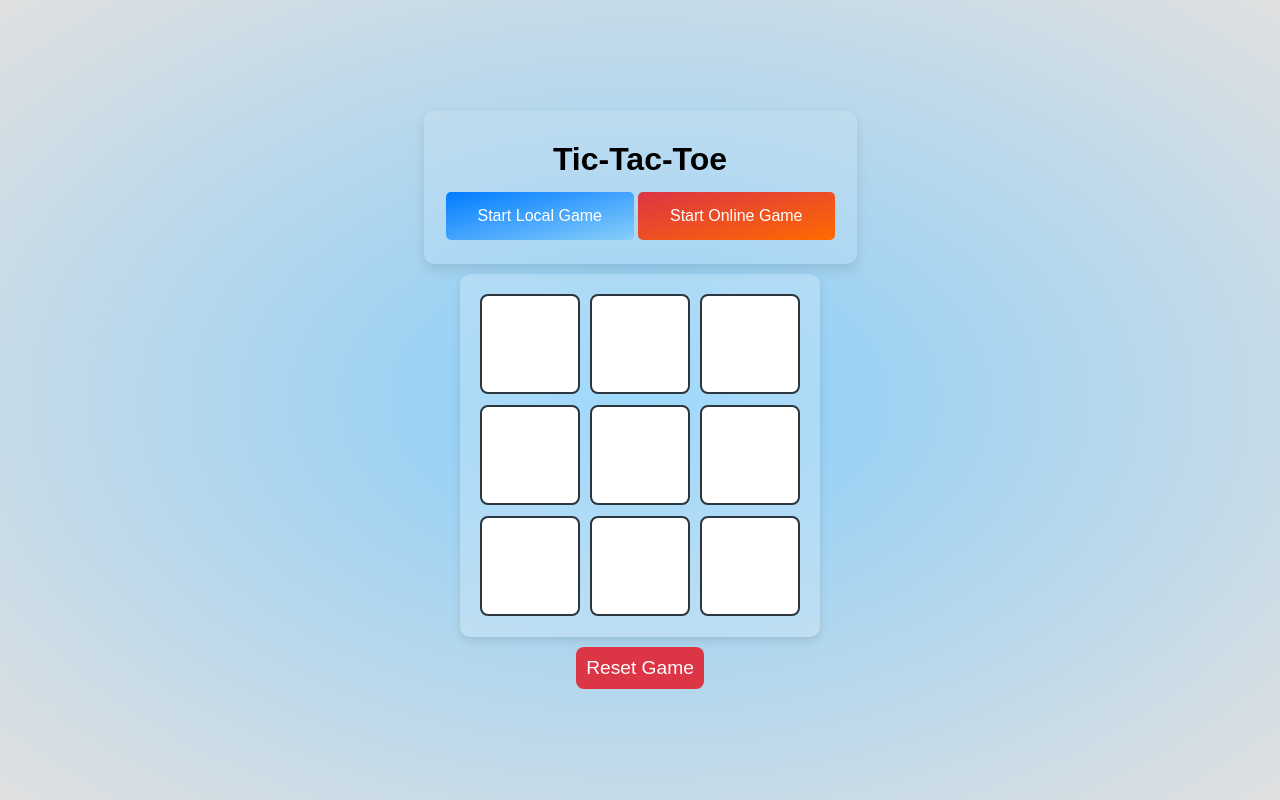
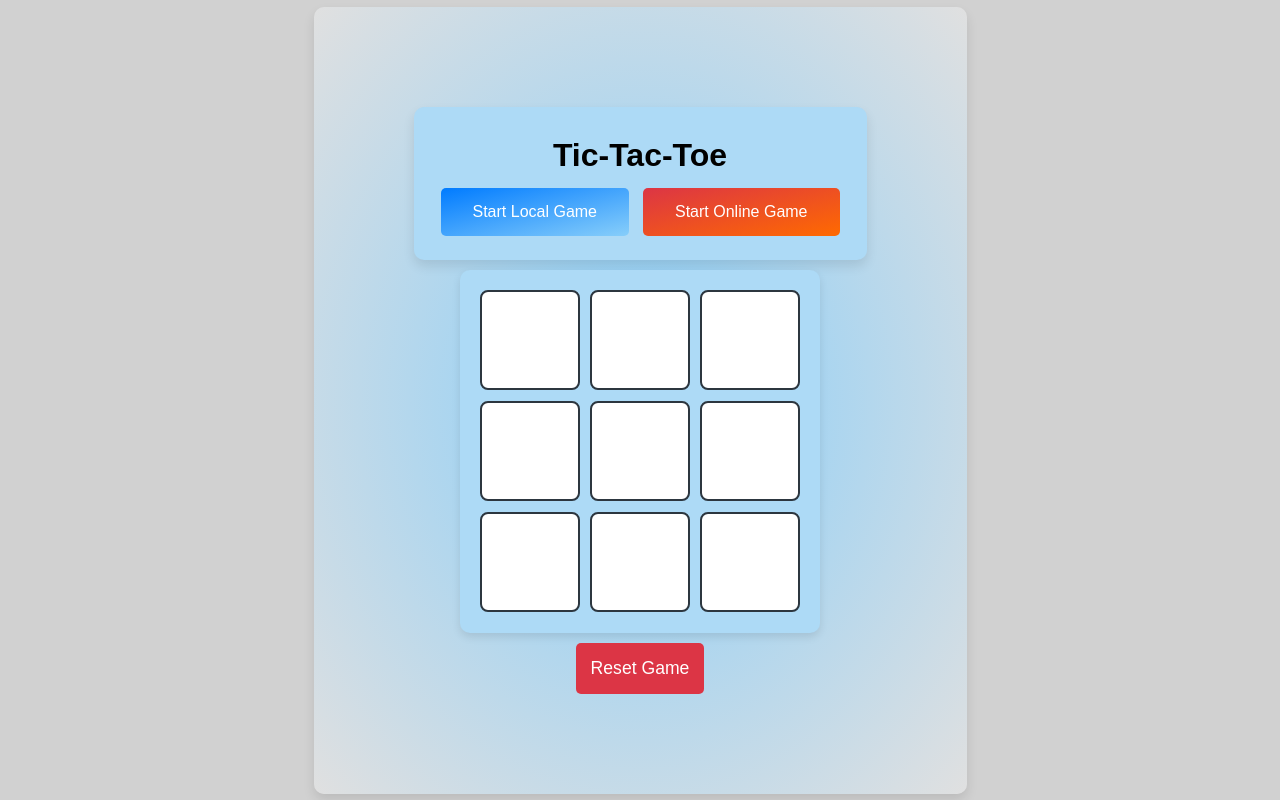
Before and after one commit to ARTUROOBREGON13/Tic-Tac-Toe, an Angular app: page / in a window 1280 px wide. Both pictures are taken after a click on the button "Start Local Game". Built offline with nearby package versions, Linux system fonts and the light colour scheme.

Commit message:
Webpage changed to Card Style

```diff
--- a/src/app/app.component.html
+++ b/src/app/app.component.html
@@ -1,3 +1,4 @@
+<div class="main-content">
   <div class="container">
     <h1>Tic-Tac-Toe</h1>
 
@@ -26,3 +27,4 @@
 
   <!-- Componente del tablero -->
   <app-board *ngIf="gameStarted" [isOnline]="gameMode === 'online'" [serverUrl]="serverUrl"></app-board>
+</div>
--- a/src/app/app.component.scss
+++ b/src/app/app.component.scss
@@ -9,11 +9,18 @@ body {
   height: 100vh;
 }
 
+.main-content {
+  padding: 100px;
+  background: radial-gradient(lightskyblue, #e0e0e0);
+  box-shadow: 0 6px 12px rgba(0, 0, 0, 0.1);
+  border-radius: 10px;
+}
+
 .container {
   margin: 0 auto;
   margin-bottom: 10px;
   padding: 20px;
-  background-color: rgba(255, 255, 255, 0.1);
+  background-color: #addaf6;
   border-radius: 10px;
   box-shadow: 0 6px 12px rgba(0, 0, 0, 0.1);
   text-align: center;
@@ -62,7 +69,7 @@ button {
   text-decoration: none;
   display: inline-block;
   font-size: 16px;
-  margin: 4px 2px;
+  margin: 4px 7px;
   cursor: pointer;
   border-radius: 5px;
 }
--- a/src/app/game/board/board.component.scss
+++ b/src/app/game/board/board.component.scss
@@ -6,7 +6,7 @@
   max-width: 320px;
   margin: 0 auto;
   padding: 20px;
-  background-color: #ffffff32;
+  background-color: #addaf6;
   border-radius: 10px;
   box-shadow: 0 4px 8px rgba(0, 0, 0, 0.1);
 }
@@ -23,13 +23,13 @@
 }
 
 .reset-button {
-  padding: 10px;
+  padding: 15px;
   margin-top: 10px;
   background-color: #DC3545;
   color: white;
   border: none;
-  border-radius: 8px;
-  font-size: 1.2rem;
+  border-radius: 5px;
+  font-size: 1.1rem;
   cursor: pointer;
   transition: background-color 0.3s ease;
 }
--- a/src/styles.scss
+++ b/src/styles.scss
@@ -1,5 +1,5 @@
 body {
-    background: radial-gradient(lightskyblue, #e0e0e0);
+    background: #d1d1d1;
     height: 100vh;
     margin: 0;
     font-family: "Arial", sans-serif;
```
Lines whose indentation alone changed are shown as unchanged.
